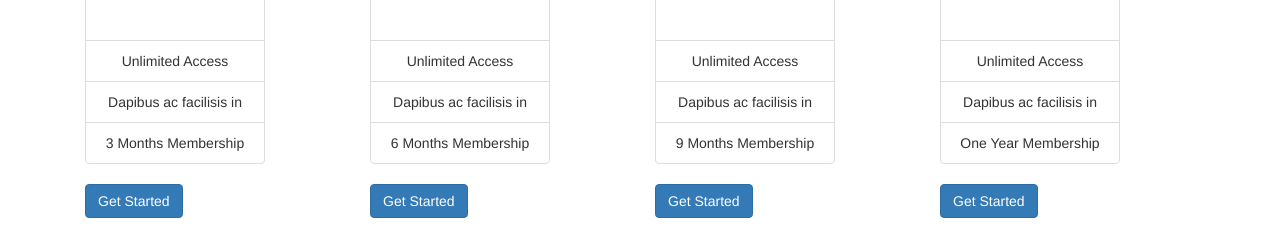
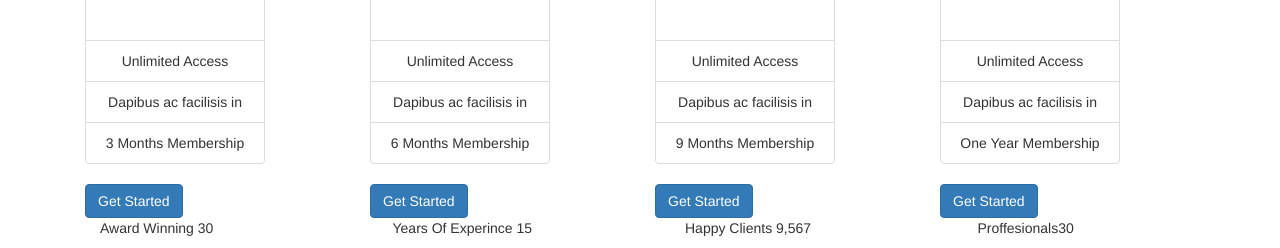
Before and after one commit to muirurikin/FlaskyWorld, a Flask app: page / in a window 1280 px wide. Shown: the part 1299-1547 px from the top of the page. Before the commit the page ends 1517 px from the top, so only its background shows below. Run offline with Flask 2, Linux system fonts and the light colour scheme; some libraries are stand-ins or nearby versions.

Commit message:
Add pro-about section

```diff
--- a/starter/app/templates/home.html
+++ b/starter/app/templates/home.html
@@ -109,5 +109,27 @@
         </div>
       </div>
     </div>
+    <div class="container-fluid ft-back">
+      <div class="container">
+        <div class="row">
+          <div class="col-xs-12 col-md-3 padded">
+            <i class="fas fa-hands fa-xl rounded-circle"></i>
+            <p class="sel">Award Winning <span>30</span></p>
+          </div>
+          <div class="col-xs-12 col-md-3 padded">
+            <i class="far fa-address-card rounded-circle"></i>
+            <p class="sel">Years Of Experince <span>15</span></p>
+          </div>
+          <div class="col-xs-12 col-md-3 padded">
+            <i class="fas fa-users fa-xl rounded-circle"></i>
+            <p class="sel">Happy Clients <span> 9,567</span></p>
+          </div>
+          <div class="col-xs-12 col-md-3 padded">
+            <i class="fas fa-dove fa-xl rounded-circle"></i>
+            <p class="sel"> Proffesionals<span>30</span></p>
+          </div>
+        </div>
+      </div>
+    </div>
   </main>
 {% endblock %}
```
